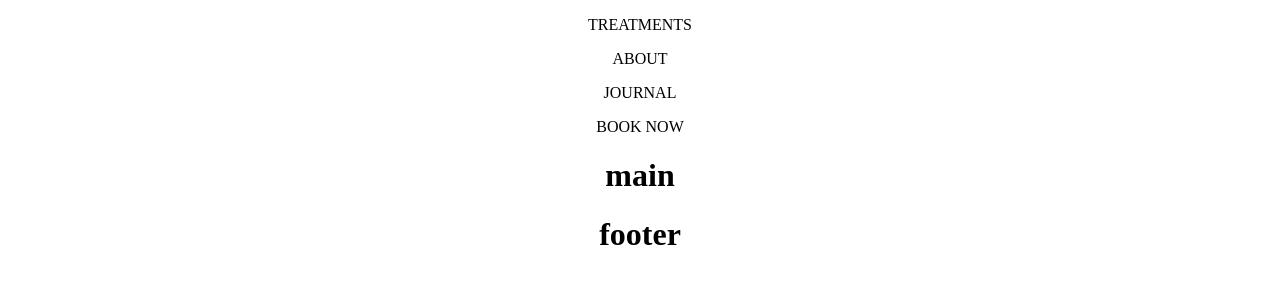
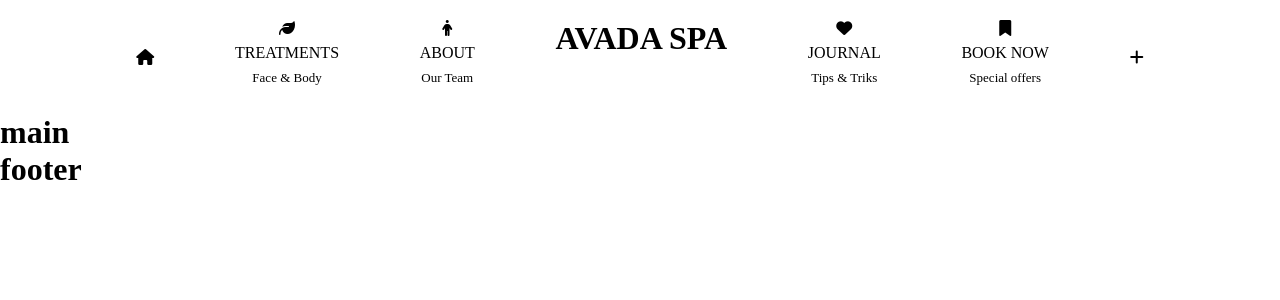
Before and after one commit to alegiunt99/proj-html-vuejs, a Vue app: page / in a window 1280 px wide. Shown: the top 300 px of the page. Built offline with nearby package versions, Linux system fonts and the light colour scheme.

Commit message:
Ho creato l'header con i link e il titolo

```diff
--- a/src/App.vue
+++ b/src/App.vue
@@ -31,8 +31,15 @@ export default {
 
 <style lang="scss">
 
-#app{
-  text-align: center;
+*{
+  box-sizing: border-box;
+  margin: 0;
+  padding: 0;
+}
+
+.container{
+  width: 85%;
+  margin: 0 auto;
 }
 
 </style>
--- a/src/components/HeaderCom.vue
+++ b/src/components/HeaderCom.vue
@@ -1,8 +1,53 @@
 <template>
-  <header>
-    <div v-for="(item, index) in menu" :key="index">
-      <p>{{item.primaryText}}</p>
+  <header >
+
+    <div class="container">
+        <div class="row">
+
+        <div class="d-flex align-items-cent">
+          <i class="fa-solid fa-home"></i>
+        </div>
+
+        <div class="header-link">
+          <i :class="['fa-solid', `fa-${menu[0].iconClass}`]"></i>
+          <p>{{menu[0].primaryText}}</p>
+          <span>{{menu[0].subText}}</span>
+          <span></span>
+        </div>
+
+        <div class="header-link">
+          <i :class="['fa-solid', `fa-${menu[1].iconClass}`]"></i>
+          <p>{{menu[1].primaryText}}</p>
+          <span>{{menu[1].subText}}</span>
+          <span></span>
+        </div>
+
+        <div>
+          <h1>AVADA SPA</h1>
+        </div>
+
+        <div class="header-link">
+          <i :class="['fa-solid', `fa-${menu[2].iconClass}`]"></i>
+          <p>{{menu[2].primaryText}}</p>
+          <span>{{menu[2].subText}}</span>
+          <span></span>
+        </div>
+
+        <div class="header-link">
+          <i :class="['fa-solid', `fa-${menu[3].iconClass}`]"></i>
+          <p>{{menu[3].primaryText}}</p>
+          <span>{{menu[3].subText}}</span>
+          <span></span>
+        </div>
+
+        <div class="d-flex align-items-cent">
+          <i class="fa-solid fa-plus"></i>
+        </div>
+      </div>
     </div>
+
+
+
   </header>
 </template>
 
@@ -30,5 +75,36 @@ export default {
 
 
 <style scoped lang="scss">
+header{
+  padding: 20px 0px;
+}
+.container{
+  .row{
+    display: flex;
+    justify-content: space-around;
+    .header-link{
+    display: flex;
+    flex-direction: column;
+    align-items: center;
+    justify-content: center;
+    row-gap: 8px;
+    p{
+      margin: 0;
+      }
+    span{
+      font-size: 13px;
+      }
+    }
+  }
+}
 
+
+
+.d-flex{
+  display: flex;
+}
+
+.align-items-cent{
+  align-items: center;
+}
 </style>
--- a/src/headerMenu.json
+++ b/src/headerMenu.json
@@ -1,7 +1,7 @@
 [
 
     {
-        "iconClass": "fa-",
+        "iconClass": "leaf",
 
         "primaryText": "TREATMENTS",
 
@@ -10,7 +10,7 @@
     },
 
     {
-        "iconClass": "fa-",
+        "iconClass": "person",
 
         "primaryText": "ABOUT",
 
@@ -19,7 +19,7 @@
     },
 
     {
-        "iconClass": "fa-",
+        "iconClass": "heart",
 
         "primaryText": "JOURNAL",
 
@@ -28,7 +28,7 @@
     },
 
     {
-        "iconClass": "fa-",
+        "iconClass": "bookmark",
 
         "primaryText": "BOOK NOW",
 
```
